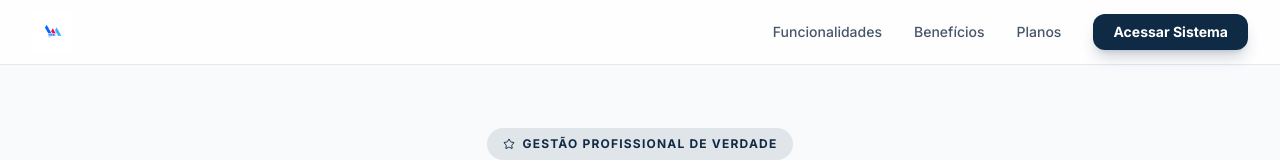
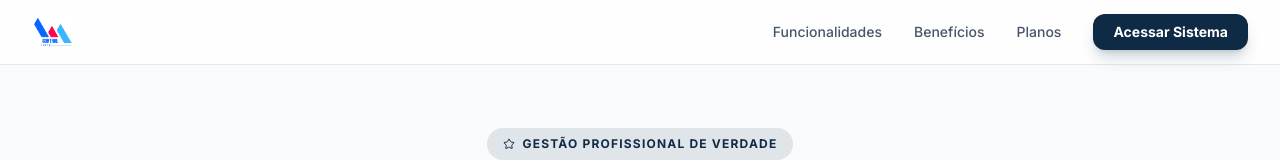
Before and after one commit to kieltransportes011-pixel/controlfretev1, a React (Vite) app: page / in a window 1280 px wide. Shown: the top 160 px of the page. Built offline with nearby package versions, Linux system fonts and the light colour scheme; no server answers.

Commit message:
feat: Add initial landing page component, layout structure, and logo asset.

```diff
--- a/components/LandingPage.tsx
+++ b/components/LandingPage.tsx
@@ -60,7 +60,7 @@ export const LandingPage: React.FC<LandingPageProps> = ({ onLogin }) => {
                     <div className="flex items-center justify-between h-16">
                         <div className="flex items-center gap-2">
                             <img
-                                src="/logo.png"
+                                src="/logo-control-frete.png"
                                 alt="Control Frete"
                                 className="h-10 w-auto object-contain"
                             />
@@ -279,7 +279,7 @@ export const LandingPage: React.FC<LandingPageProps> = ({ onLogin }) => {
                 <div className="max-w-7xl mx-auto px-4 text-center">
                     <div className="flex items-center justify-center mb-4">
                         <img
-                            src="/logo.png"
+                            src="/logo-control-frete.png"
                             alt="Control Frete"
                             className="h-8 w-auto object-contain"
                         />
--- a/components/Layout.tsx
+++ b/components/Layout.tsx
@@ -17,7 +17,7 @@ export const Layout: React.FC<LayoutProps> = ({ children, currentView, onNavigat
     <div className="min-h-screen bg-base-bg dark:bg-slate-900 text-base-text dark:text-slate-100 font-sans w-full max-w-screen-xl mx-auto relative shadow-2xl transition-colors duration-200">
       <header className="sticky top-0 z-30 bg-white/80 dark:bg-slate-900/80 backdrop-blur-md border-b border-slate-100 dark:border-slate-800 px-4 py-3 flex items-center justify-center transition-colors duration-200">
         <img
-          src="/logo.png"
+          src="/logo-control-frete.png"
           alt="Control Frete"
           className="h-10 w-auto max-w-[180px] object-contain dark:brightness-110"
         />
```
Also changed, not shown: public/logo-control-frete.png (added).
